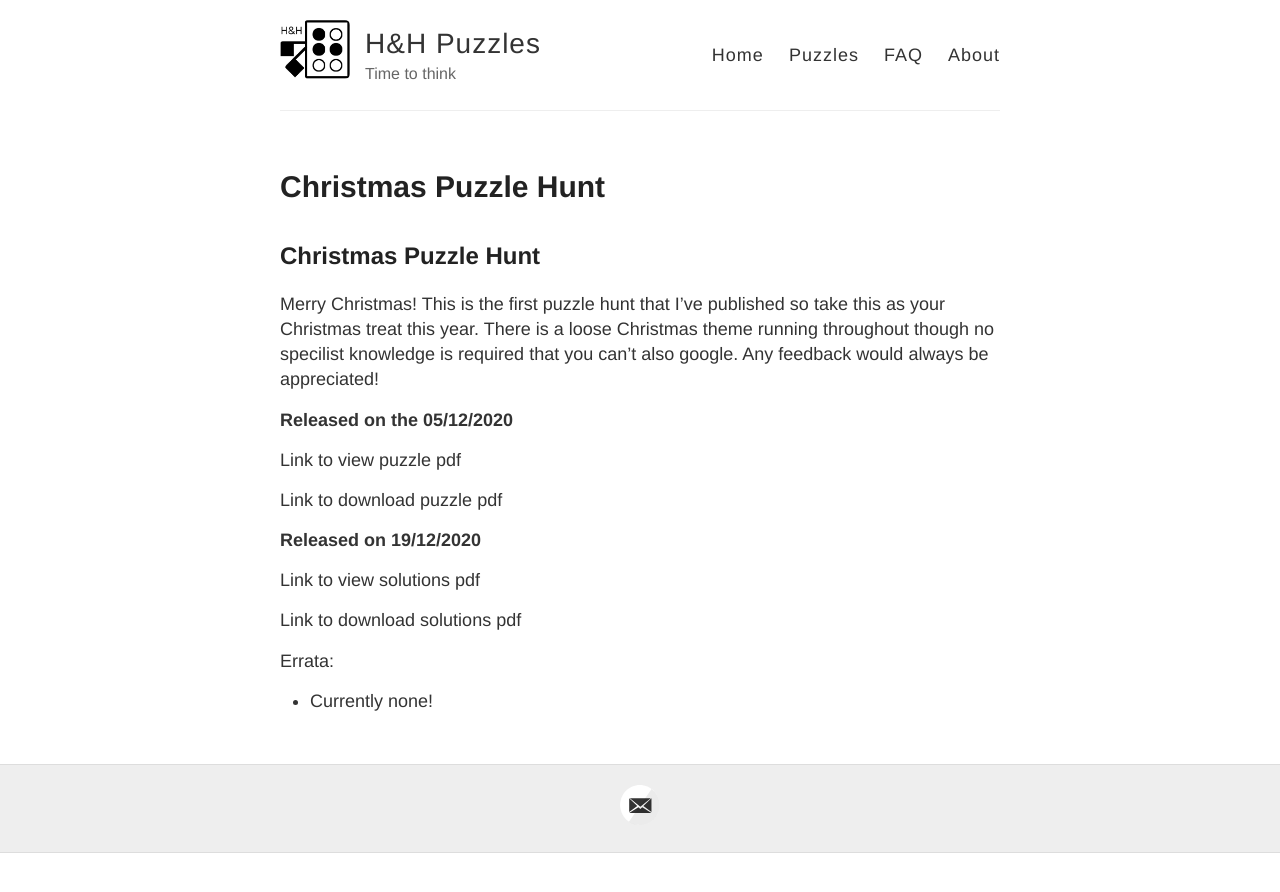
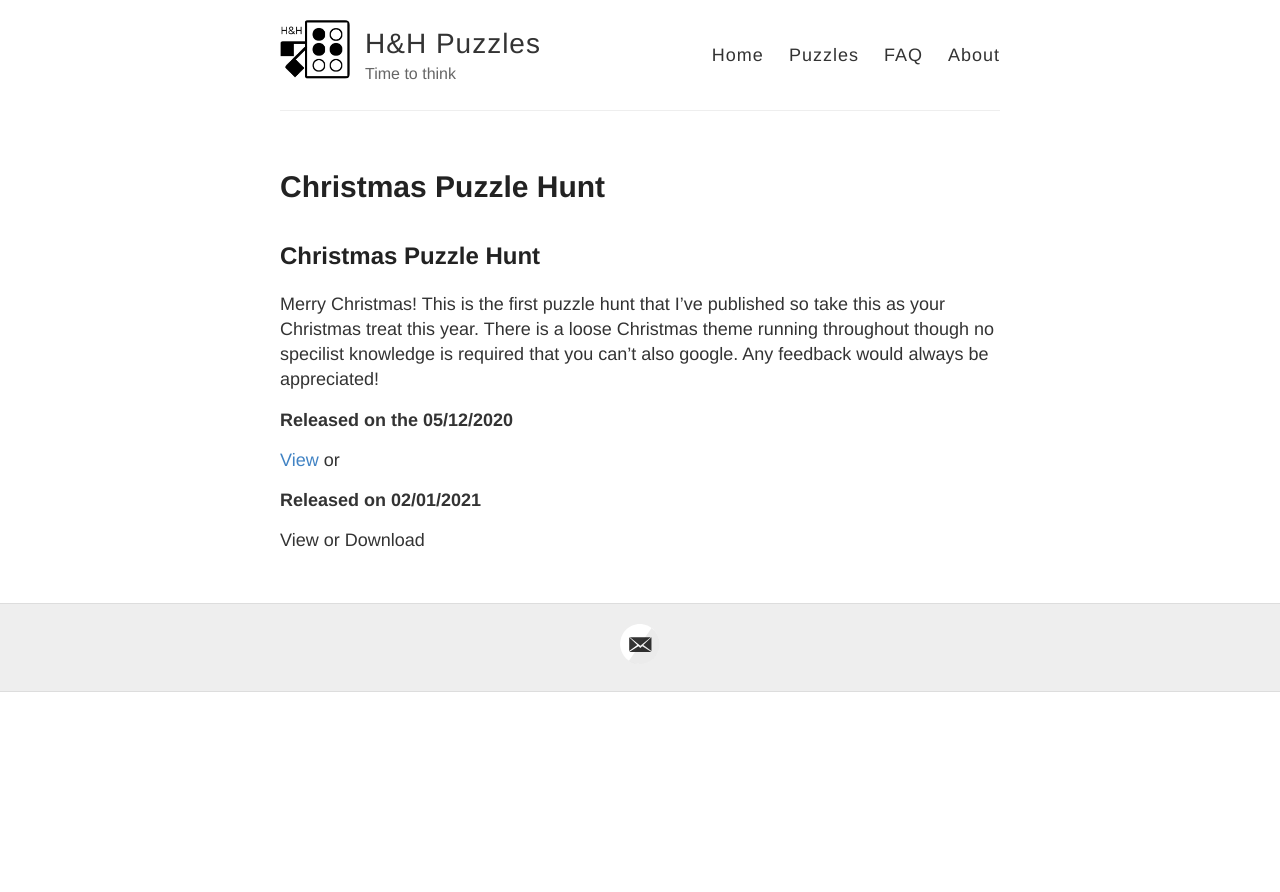
Before and after one commit to HandH-Puzzle/HandH-Puzzle.github.io, a Jekyll site: the page built from Puzzles/20201205_Christmas.md, in a window 1280 px wide. Shown: the top 892 px of the page. Built offline with Jekyll 4.4.1, drawn with Linux system fonts in a browser that asks for light colours; our own code applies the rules of GitHub Pages for plain Markdown files.

Commit message:
Update 20201205_Christmas.md

```diff
--- a/Puzzles/20201205_Christmas.md
+++ b/Puzzles/20201205_Christmas.md
@@ -4,18 +4,8 @@ Merry Christmas! This is the first puzzle hunt that I've published so take this
 
 **Released on the 05/12/2020**
 
-Link to view puzzle pdf
+<a href="20201205_Christmas.pdf" target="_top"> View </a> or <a href="20201205_Christmas.pdf" download="20201205_Christmas">
 
-Link to download puzzle pdf
+**Released on 02/01/2021**
 
-**Released on 19/12/2020**
-
-Link to view solutions pdf
-
-Link to download solutions pdf
-
-<span style="color:red">
-
-Errata:
-
-  * Currently none!
+View or Download
```
